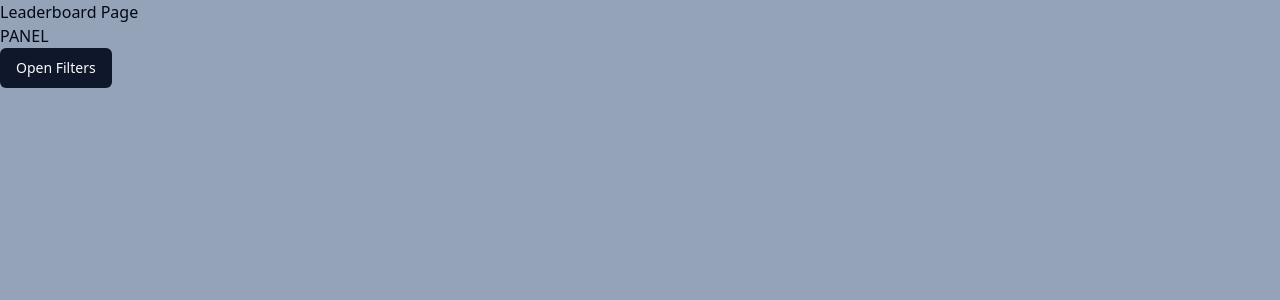
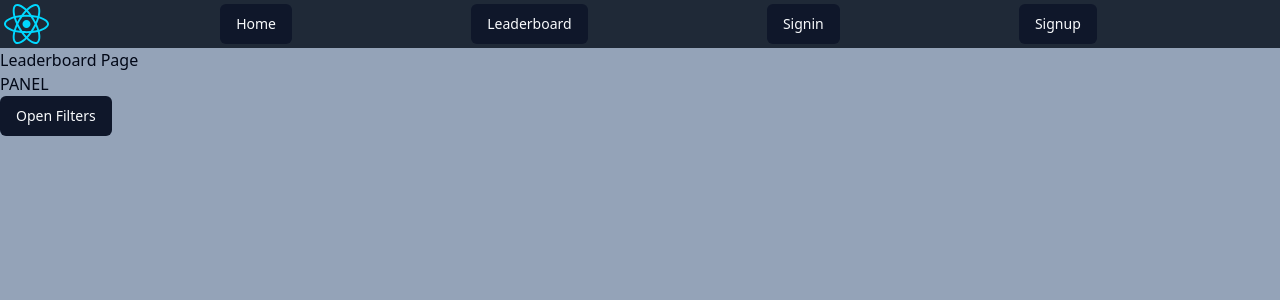
Before and after one commit to NaughtyDog6000/CompsciTDWebsite, a React (Vite) app: page /Leaderboard in a window 1280 px wide. Shown: the top 300 px of the page. Built offline with nearby package versions, Linux system fonts and the light colour scheme.

Commit message:
navbar on leaderboard website (temp solution before useContext)

```diff
--- a/src/Pages/LeaderboardPage.tsx
+++ b/src/Pages/LeaderboardPage.tsx
@@ -1,7 +1,8 @@
-import React, { useState } from "react";
+import { useState } from "react";
 import { Helmet } from "react-helmet";
 import { NavBar } from "@/components/NavBar";
 import { Button } from "@/components/ui/button";
+import { SignoutDialog } from "@/components/Signout";
 import {
   Sheet,
   SheetContent,
@@ -22,12 +23,18 @@ import {
 
 export default function Leaderboard() {
   const [controlPanelEnabled, setControlPanelEnabled] = useState(false);
+  const [SignoutDialogOpen, SetSignoutDialogOpen] = useState(false);
+  const [IsSignedIn, SetIsSignedIn] = useState(false);
 
   return (
     <>
       <Helmet>
         <title>Leaderboard | compsci </title>
       </Helmet>
+
+      <NavBar IsSignedIn={false} IsAdmin={false} IsDebugmode={false} SetSignoutDialog={SetSignoutDialogOpen} />
+
+      <SignoutDialog open={SignoutDialogOpen} setOpen={SetSignoutDialogOpen} setIsSignedIn={SetIsSignedIn} />
 
       <h1>Leaderboard Page</h1>
 
```
